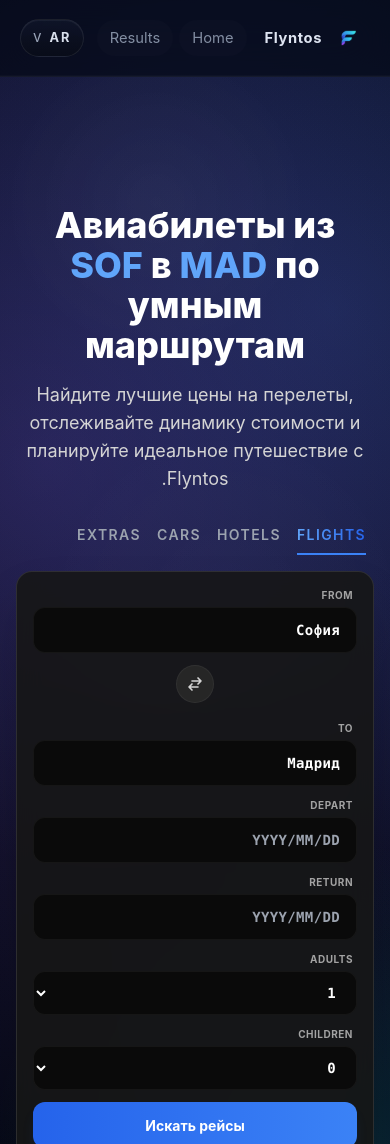
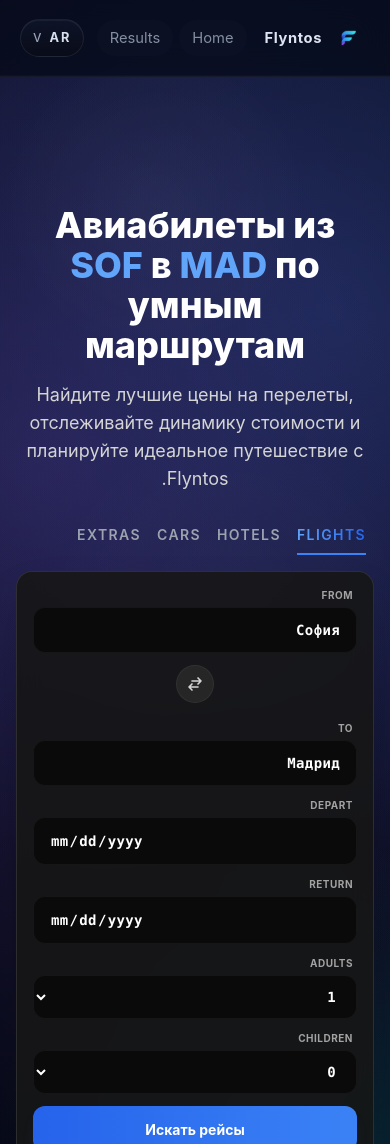
Before and after one commit to Corebit-Systems/Flyntos, a Next.js app in the folder apps/web/: page /ar/flights/sof-mad in a window 390 px wide. Shown: the top 1144 px of the page. Built offline with nearby package versions, Linux system fonts and the light colour scheme.

Commit message:
fix(web): remove invalid aviasales trs parameter, fix mobile datepicker layout and interaction, force strict date format on blur

```diff
--- a/apps/web/src/app/[locale]/results/page.tsx
+++ b/apps/web/src/app/[locale]/results/page.tsx
@@ -61,7 +61,7 @@
     if (children && children !== '0') params.set('children', children);
 
     const searchUrl = `https://www.aviasales.com/search?${params.toString()}`;
-    return `https://tp.media/r?marker=547770&trs=547770&p=4114&campaign_id=100&u=${encodeURIComponent(searchUrl)}`;
+    return `https://tp.media/r?marker=547770&p=4114&campaign_id=100&u=${encodeURIComponent(searchUrl)}`;
   })();
 
   return (
--- a/apps/web/src/components/results/PriceMatrix.tsx
+++ b/apps/web/src/components/results/PriceMatrix.tsx
@@ -111,7 +111,7 @@
     if (children && children !== '0') aviasalesParams.set('children', children);
 
     const searchUrl = `https://www.aviasales.com/search?${aviasalesParams.toString()}`;
-    const targetUrl = `https://tp.media/r?marker=547770&trs=547770&p=4114&campaign_id=100&u=${encodeURIComponent(searchUrl)}`;
+    const targetUrl = `https://tp.media/r?marker=547770&p=4114&campaign_id=100&u=${encodeURIComponent(searchUrl)}`;
 
     window.open(targetUrl, '_blank');
   };
--- a/apps/web/src/components/search/search-form.tsx
+++ b/apps/web/src/components/search/search-form.tsx
@@ -177,7 +177,7 @@
 
   const datePattern = useMemo(() => {
     try {
-      const parts = new Intl.DateTimeFormat(locale).formatToParts(new Date(2000, 11, 31));
+      const parts = new Intl.DateTimeFormat(locale, { day: '2-digit', month: '2-digit', year: 'numeric' }).formatToParts(new Date(2000, 11, 31));
       return parts.map(p => {
         if (p.type === 'day') return 'DD';
         if (p.type === 'month') return 'MM';
@@ -192,7 +192,8 @@
   const formatDate = useCallback((dateStr: string) => {
     if (!dateStr) return '';
     try {
-      return new Intl.DateTimeFormat(locale).format(new Date(dateStr));
+      // Force 2-digit to prevent "9/1/2026" instead of "01.09.2026"
+      return new Intl.DateTimeFormat(locale, { day: '2-digit', month: '2-digit', year: 'numeric' }).format(new Date(dateStr));
     } catch {
       return dateStr;
     }
@@ -429,30 +430,42 @@
               {/* Departure Date */}
               <div className="flex flex-col flex-1 min-w-[120px]">
                 <label className="text-[10px] font-bold text-neutral-400 uppercase tracking-wider mb-1 px-1">{labels?.depart || 'Depart'}</label>
+                <div className="relative w-full">
                   <input
-                  className="w-full bg-neutral-950 border border-white/5 rounded-xl px-4 py-3 text-white text-sm font-semibold tracking-wide focus:outline-none focus:border-blue-500/80 focus:ring-1 focus:ring-blue-500/50 transition-all font-mono"
-                  type={departFocused ? "date" : "text"}
+                    className={`w-full bg-neutral-950 border border-white/5 rounded-xl px-4 py-3 text-sm font-semibold tracking-wide focus:outline-none focus:border-blue-500/80 focus:ring-1 focus:ring-blue-500/50 transition-all font-mono z-20 relative cursor-pointer [&::-webkit-calendar-picker-indicator]:absolute [&::-webkit-calendar-picker-indicator]:w-full [&::-webkit-calendar-picker-indicator]:h-full [&::-webkit-calendar-picker-indicator]:opacity-0 [&::-webkit-calendar-picker-indicator]:cursor-pointer ${!departFocused && departDate ? 'text-transparent' : 'text-white'}`}
+                    type="date"
+                    value={departDate}
                     onFocus={() => setDepartFocused(true)}
                     onBlur={() => setDepartFocused(false)}
-                  value={departFocused ? departDate : formatDate(departDate)}
-                  placeholder={datePattern}
                     onChange={(e) => setDepartDate(e.target.value)}
                     required
                   />
+                  {!departFocused && departDate && (
+                    <div className="absolute inset-0 px-4 py-3 pointer-events-none flex items-center z-10 text-white text-sm font-semibold font-mono">
+                      {formatDate(departDate)}
+                    </div>
+                  )}
+                </div>
               </div>
 
               {/* Return Date */}
               <div className="flex flex-col flex-1 min-w-[120px]">
                 <label className="text-[10px] font-bold text-neutral-400 uppercase tracking-wider mb-1 px-1">{labels?.return || 'Return'}</label>
+                <div className="relative w-full">
                   <input
-                  className="w-full bg-neutral-950 border border-white/5 rounded-xl px-4 py-3 text-white text-sm font-semibold tracking-wide focus:outline-none focus:border-blue-500/80 focus:ring-1 focus:ring-blue-500/50 transition-all font-mono"
-                  type={returnFocused ? "date" : "text"}
+                    className={`w-full bg-neutral-950 border border-white/5 rounded-xl px-4 py-3 text-sm font-semibold tracking-wide focus:outline-none focus:border-blue-500/80 focus:ring-1 focus:ring-blue-500/50 transition-all font-mono z-20 relative cursor-pointer [&::-webkit-calendar-picker-indicator]:absolute [&::-webkit-calendar-picker-indicator]:w-full [&::-webkit-calendar-picker-indicator]:h-full [&::-webkit-calendar-picker-indicator]:opacity-0 [&::-webkit-calendar-picker-indicator]:cursor-pointer ${!returnFocused && returnDate ? 'text-transparent' : 'text-white'}`}
+                    type="date"
+                    value={returnDate}
                     onFocus={() => setReturnFocused(true)}
                     onBlur={() => setReturnFocused(false)}
-                  value={returnFocused ? returnDate : formatDate(returnDate)}
-                  placeholder={datePattern}
                     onChange={(e) => setReturnDate(e.target.value)}
                   />
+                  {!returnFocused && returnDate && (
+                    <div className="absolute inset-0 px-4 py-3 pointer-events-none flex items-center z-10 text-white text-sm font-semibold font-mono">
+                      {formatDate(returnDate)}
+                    </div>
+                  )}
+                </div>
               </div>
 
               {/* Adults */}
```
Lines whose indentation alone changed are shown as unchanged.
